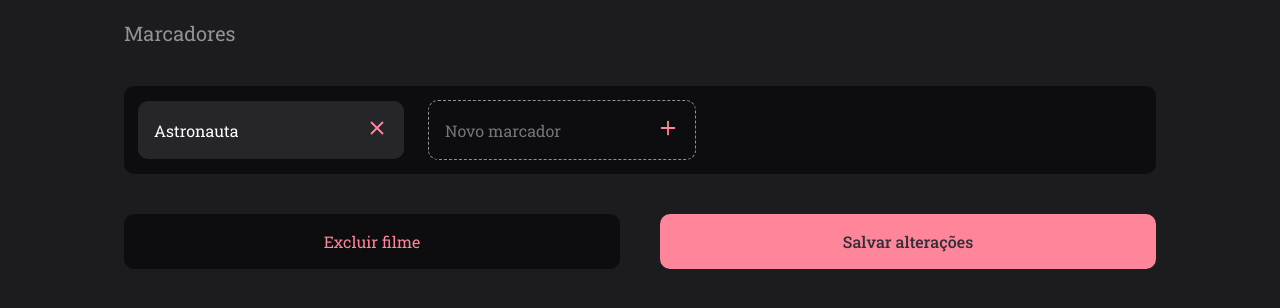
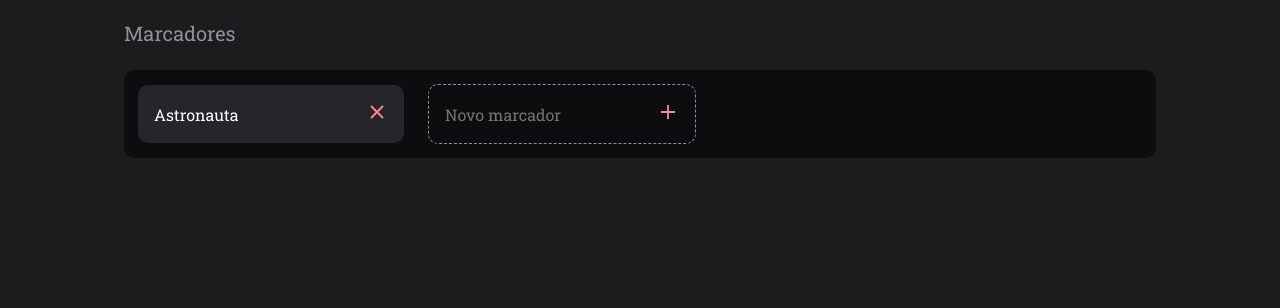
Before and after one commit to BrunasBarbosa/RocketMovies, a React (Vite) app: page /new in a window 1280 px wide. Shown: the part 610-918 px from the top of the page. After the commit the page ends 800 px from the top, so only its background shows below. Built offline with nearby package versions, Linux system fonts and the light colour scheme.

Commit message:
fix margin New page

```diff
--- a/src/pages/New/index.jsx
+++ b/src/pages/New/index.jsx
@@ -4,38 +4,40 @@ import { Button } from '../../components/Button';
 import { Header } from '../../components/Header';
 import { Return } from '../../components/Return';
 import { Input } from '../../components/Input';
-import { Container, Delete } from './styles';
+import { Container, Delete, Content } from './styles';
 
 export function New() {
   return (
     <Container>
       <Header />
 
-      <Return/>
+      <Return />
 
       <main>
+        <Content>
           <h1>Novo filme</h1>
 
           <section>
-          <Input placeholder="Título"/>
-          <Input placeholder="Sua nota(de 0 a 5)"/>
+            <Input placeholder="Título" />
+            <Input placeholder="Sua nota(de 0 a 5)" />
           </section>
 
-        <Textarea placeholder="Observações"/>
+          <Textarea placeholder="Observações" />
 
           <h2>Marcadores</h2>
 
           <div className="tags">
-          <NoteItem value="Astronauta"/>
-          <NoteItem isNew placeholder="Novo marcador"/>
+            <NoteItem value="Astronauta" />
+            <NoteItem isNew placeholder="Novo marcador" />
           </div>
 
           <section>
             <Delete>
               Excluir filme
             </Delete>
-          <Button title="Salvar alterações"/>
+            <Button title="Salvar alterações" />
           </section>
+        </Content>
       </main>
     </Container>
   )
--- a/src/pages/New/styles.js
+++ b/src/pages/New/styles.js
@@ -1,7 +1,8 @@
 import styled from 'styled-components';
 
 export const Container = styled.div`
-  margin-bottom: 9rem;
+  width: 100%;
+  height: 100vh;
   display: grid;
   grid-template-rows: 10.5rem 8.4rem auto;
   grid-template-areas:
@@ -9,18 +10,25 @@ export const Container = styled.div`
   "return"
   "content";
 
-  > a:nth-child(2) {
+  > main {
+   overflow-y: auto;
+  }
+
+  > a:nth-child(2){
     padding: 4.8rem 12.4rem 2.4rem;
   }
+`;
 
-  > main {
+export const Content = styled.div`
+  max-width: 152rem;
+  margin: 0 auto 4rem;
   grid-area: content;
-    overflow-y: auto;
-    padding: 0 12.4rem;
 
   display: flex;
   flex-direction: column;
   gap: 4rem;
+
+  padding: 0 12.4rem;
 
   section {
     display: flex;
@@ -32,7 +40,6 @@ export const Container = styled.div`
     font-weight: 400;
 
     color: ${({ theme }) => theme.COLORS.GRAY_300};
-    }
   }
 
   h1 {
@@ -47,16 +54,17 @@ export const Container = styled.div`
     display: flex;
     align-items: center;
     gap: 2.4rem;
+
     flex-wrap: wrap;
     overflow-y: auto;
     width: 100%;
     height: 8.8rem;
 
+    margin-top: -1.6rem;
     padding: 1.4rem;
     border-radius: 1rem;
 
     background-color: ${({ theme }) => theme.COLORS.DARK};
-
   }
 `;
 
--- a/src/pages/Profile/styles.js
+++ b/src/pages/Profile/styles.js
@@ -4,15 +4,14 @@ export const Container = styled.div`
     width: 100%;
 
   > header {
+    display: flex;
     width: 100%;
     height: 14.4rem;
     padding: 0 14.4rem;
 
-    display: flex;
     align-items: center;
     background-color: ${({ theme }) => theme.COLORS.BACKGROUND_800};
   }
-
 `;
 
 export const Form = styled.form`
@@ -34,9 +33,6 @@ export const Form = styled.form`
 export const Avatar = styled.div`
   margin: -16rem auto 3.2rem;
   position: relative;
-
-    width: 18.6rem;
-    height: 18.6rem;
 
   > img {
     width: 18.6rem;
--- a/src/pages/SignIn/styles.js
+++ b/src/pages/SignIn/styles.js
@@ -52,5 +52,4 @@ export const Form = styled.form`
   > button {
     margin-top: 1.8rem;
   }
-
 `;
```
Also changed, not shown: src/pages/Home/styles.js (+4 -4 lines). Lines whose indentation alone changed are shown as unchanged.
